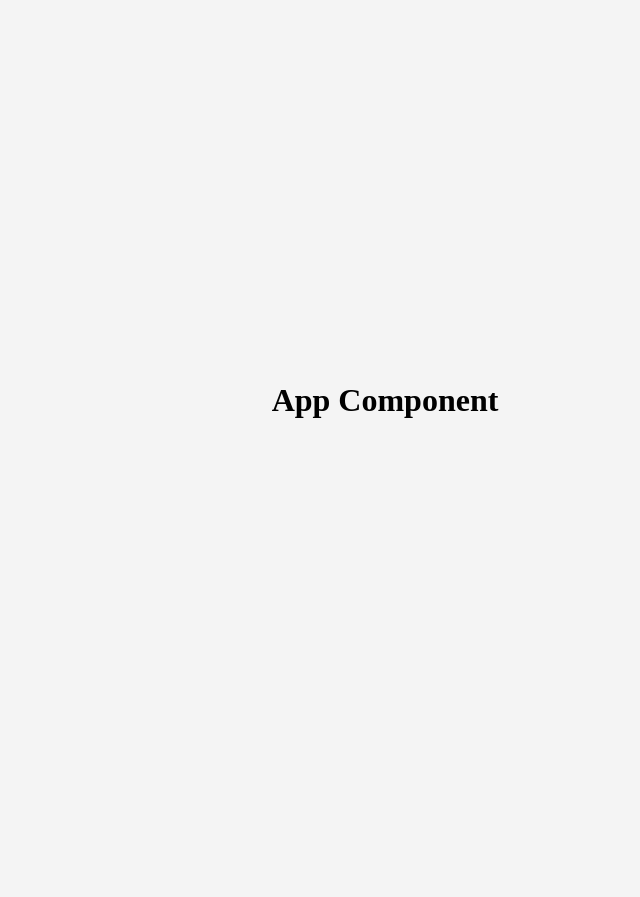
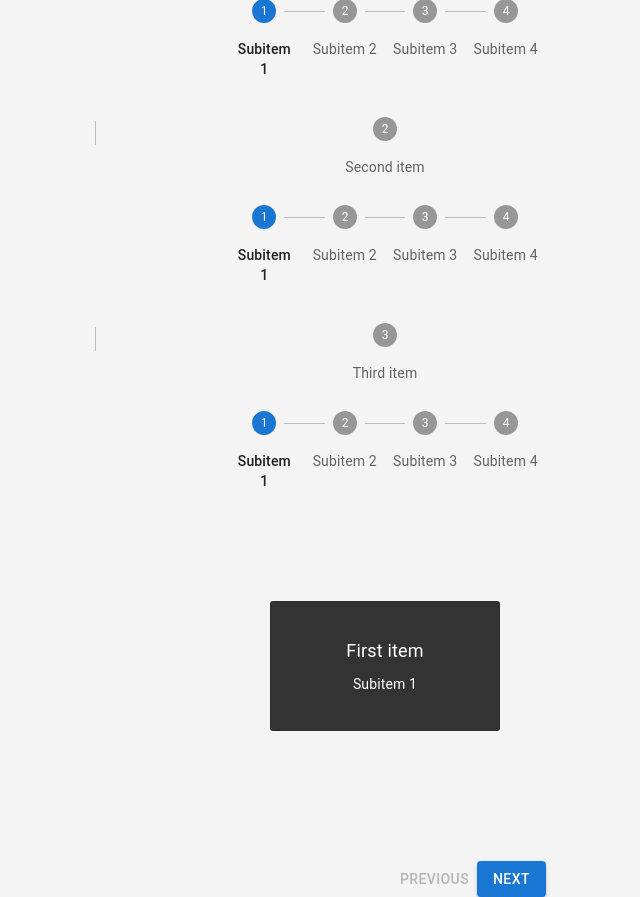
Before and after one commit to leandrofahur/react-sandbox, a React (Vite) app in the folder playground/react-mui-play/: page / in a window 1280 px wide. Shown: the whole page, without its empty margins (255-895 px from the left). Before the commit the page ends 800 px from the top, so only its background shows below. Built offline with nearby package versions, Linux system fonts and the light colour scheme.

Commit message:
Got rid of NestedStepper

```diff
--- a/playground/react-mui-play/src/App.jsx
+++ b/playground/react-mui-play/src/App.jsx
@@ -1,93 +1,81 @@
 import React from "react";
 
+import { Button, Box, Stack } from "@mui/material";
+
+import { useSelector, useDispatch } from "react-redux";
+import {
+  nextOuterStep,
+  prevOuterStep,
+  nextInnerStep,
+  prevInnerStep,
+  setActiveOuterStep,
+  setActiveInnerStep,
+} from "./state/stepperSlice";
+
+import OuterStepper from "./components/MyStepper/OuterStepper/OuterStepper";
+import StepperProgress from "./components/StepperProgress/StepperProgress";
+
+import { steps } from "./constants/steps";
 import styles from "./App.module.scss";
 
 function App() {
-  return <h1>App Component</h1>;
+  const dispatch = useDispatch();
+  const { activeOuterStep, activeInnerStep } = useSelector(
+    (state) => state.stepper
+  );
+
+  const isLastOuterStep = activeOuterStep === steps.length - 1;
+  const isLastInnerStep =
+    activeInnerStep === steps[activeOuterStep].innerSteps.length - 1;
+  const isFirstOuterStep = activeOuterStep === 0;
+  const isFirstInnerStep = activeInnerStep === 0;
+
+  const handleNext = () => {
+    const currentInnerStepsLength = steps[activeOuterStep].innerSteps.length;
+    if (activeInnerStep === currentInnerStepsLength - 1) {
+      dispatch(nextOuterStep({ innerStepsLength: currentInnerStepsLength }));
+      dispatch(setActiveInnerStep(0));
+    } else {
+      dispatch(nextInnerStep({ innerStepsLength: currentInnerStepsLength }));
+    }
+  };
+
+  const handlePrevious = () => {
+    if (activeInnerStep === 0) {
+      const prevOuterStepIndex = activeOuterStep - 1;
+      dispatch(prevOuterStep(prevOuterStepIndex));
+      const lastInnerStepIndex =
+        steps[prevOuterStepIndex].innerSteps.length - 1;
+      dispatch(prevInnerStep(lastInnerStepIndex));
+      dispatch(setActiveOuterStep(prevOuterStepIndex));
+      dispatch(setActiveInnerStep(lastInnerStepIndex));
+    } else if (typeof activeInnerStep === "number" && activeInnerStep >= 0) {
+      dispatch(prevInnerStep());
+      dispatch(setActiveInnerStep(activeInnerStep - 1));
+    }
+  };
+
+  return (
+    <Stack direction="column" spacing={10}>
+      <OuterStepper steps={steps} />
+      <StepperProgress step={steps[activeOuterStep]} />
+      <Box className={styles.boxCtaStyling}>
+        <Button
+          disabled={isFirstOuterStep && isFirstInnerStep}
+          onClick={handlePrevious}
+        >
+          Previous
+        </Button>
+        <Button
+          variant="contained"
+          onClick={handleNext}
+          disabled={isLastOuterStep && isLastInnerStep}
+        >
+          {isLastOuterStep ? "Finish" : "Next"}
+        </Button>
+      </Box>
+    </Stack>
+  );
 }
 
 export default App;
-
-/*
-// import React from "react";
-
-// import { Button, Box, Stack } from "@mui/material";
-
-// import { useSelector, useDispatch } from "react-redux";
-// import {
-//   nextOuterStep,
-//   prevOuterStep,
-//   nextInnerStep,
-//   prevInnerStep,
-//   setActiveOuterStep,
-//   setActiveInnerStep,
-// } from "./state/stepperSlice";
-
-// import OuterStepper from "./components/MyStepper/OuterStepper/OuterStepper";
-// import StepperProgress from "./components/StepperProgress/StepperProgress";
-
-// import { steps } from "./constants/steps";
-// import styles from "./App.module.scss";
-
-// function App() {
-//   const dispatch = useDispatch();
-//   const { activeOuterStep, activeInnerStep } = useSelector(
-//     (state) => state.stepper
-//   );
-
-//   const isLastOuterStep = activeOuterStep === steps.length - 1;
-//   const isLastInnerStep =
-//     activeInnerStep === steps[activeOuterStep].innerSteps.length - 1;
-//   const isFirstOuterStep = activeOuterStep === 0;
-//   const isFirstInnerStep = activeInnerStep === 0;
-
-//   const handleNext = () => {
-//     const currentInnerStepsLength = steps[activeOuterStep].innerSteps.length;
-//     if (activeInnerStep === currentInnerStepsLength - 1) {
-//       dispatch(nextOuterStep({ innerStepsLength: currentInnerStepsLength }));
-//       dispatch(setActiveInnerStep(0));
-//     } else {
-//       dispatch(nextInnerStep({ innerStepsLength: currentInnerStepsLength }));
-//     }
-//   };
-
-//   const handlePrevious = () => {
-//     if (activeInnerStep === 0) {
-//       const prevOuterStepIndex = activeOuterStep - 1;
-//       dispatch(prevOuterStep(prevOuterStepIndex));
-//       const lastInnerStepIndex =
-//         steps[prevOuterStepIndex].innerSteps.length - 1;
-//       dispatch(prevInnerStep(lastInnerStepIndex));
-//       dispatch(setActiveOuterStep(prevOuterStepIndex));
-//       dispatch(setActiveInnerStep(lastInnerStepIndex));
-//     } else if (typeof activeInnerStep === "number" && activeInnerStep >= 0) {
-//       dispatch(prevInnerStep());
-//       dispatch(setActiveInnerStep(activeInnerStep - 1));
-//     }
-//   };
-
-//   return (
-//     <Stack direction="column" spacing={10}>
-//       <OuterStepper steps={steps} />
-//       <StepperProgress step={steps[activeOuterStep]} />
-//       <Box className={styles.boxCtaStyling}>
-//         <Button
-//           disabled={isFirstOuterStep && isFirstInnerStep}
-//           onClick={handlePrevious}
-//         >
-//           Previous
-//         </Button>
-//         <Button
-//           variant="contained"
-//           onClick={handleNext}
-//           disabled={isLastOuterStep && isLastInnerStep}
-//         >
-//           {isLastOuterStep ? "Finish" : "Next"}
-//         </Button>
-//       </Box>
-//     </Stack>
-//   );
-// }
-
-// export default App;
-*/
```
Also changed, not shown: playground/react-mui-play/src/components/NestedStepper/NestedStepper.jsx (deleted, +0 -33 lines), playground/react-mui-play/src/components/NestedStepper/NestedStepper.module.scss (deleted).
